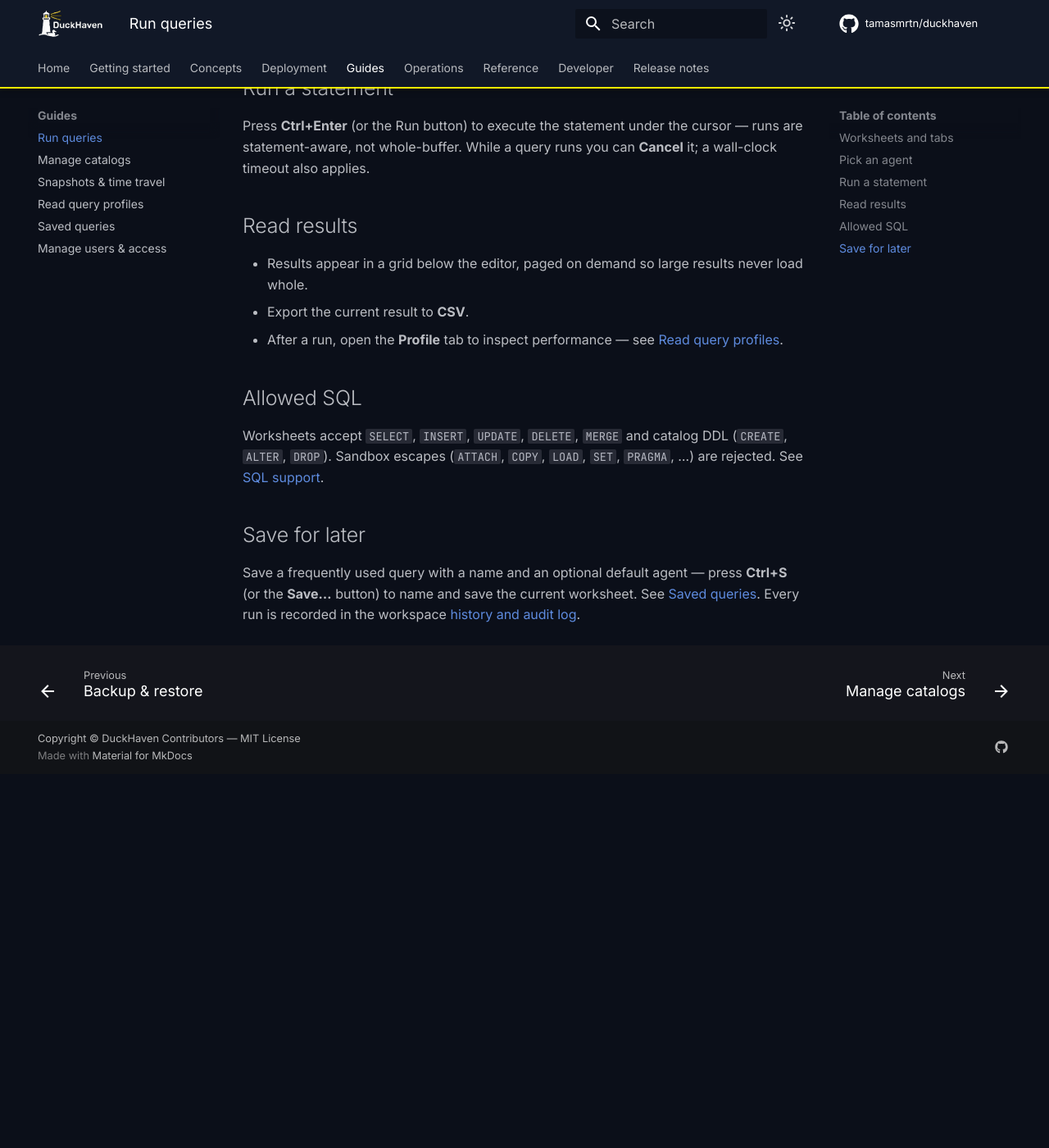
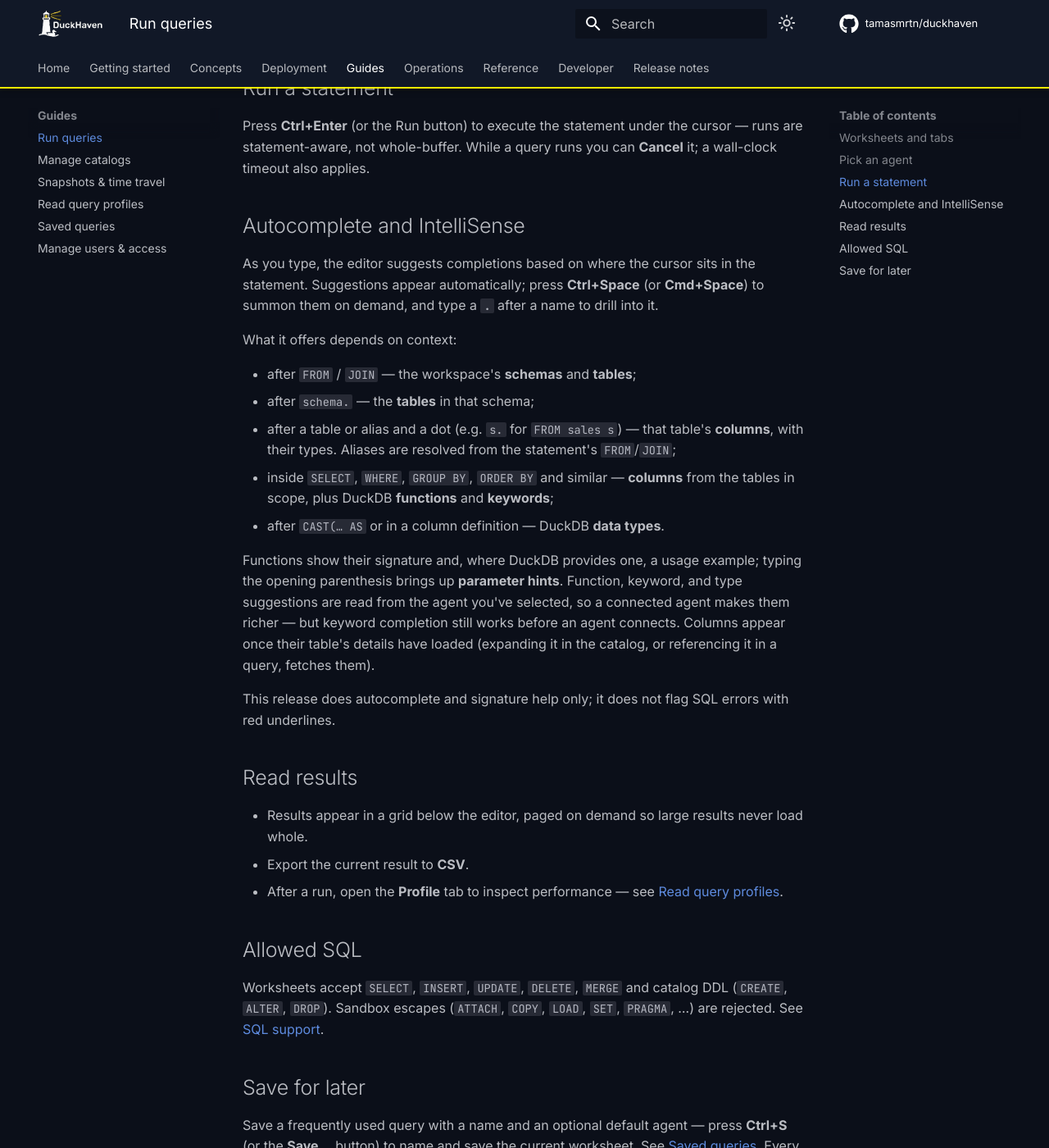
Before and after one commit to tamasmrtn/duckhaven, an MkDocs documentation site: the page built from docs/guides/run-queries.md, in a window 1280 px wide and 1400 px high, scrolled down 576 px. Shown: the whole window at 82% size. Built offline with MkDocs 1.6.1 and Material for MkDocs 9.7.7, drawn with Linux system fonts in a browser that asks for light colours; comment, search, counter and statistics services are not loaded; before the commit the page ends 1520 px from its top, so only the background shows below that.

Commit message:
Document worksheet autocomplete and IntelliSense

```diff
--- a/docs/guides/run-queries.md
+++ b/docs/guides/run-queries.md
@@ -19,6 +19,29 @@
 Press **Ctrl+Enter** (or the Run button) to execute the statement under the cursor — runs are statement-aware, not
 whole-buffer. While a query runs you can **Cancel** it; a wall-clock timeout also applies.
 
+## Autocomplete and IntelliSense
+
+As you type, the editor suggests completions based on where the cursor sits in the statement. Suggestions appear
+automatically; press **Ctrl+Space** (or **Cmd+Space**) to summon them on demand, and type a **`.`** after a name to
+drill into it.
+
+What it offers depends on context:
+
+- after `FROM` / `JOIN` — the workspace's **schemas** and **tables**;
+- after `schema.` — the **tables** in that schema;
+- after a table or alias and a dot (e.g. `s.` for `FROM sales s`) — that table's **columns**, with their types. Aliases
+  are resolved from the statement's `FROM`/`JOIN`;
+- inside `SELECT`, `WHERE`, `GROUP BY`, `ORDER BY` and similar — **columns** from the tables in scope, plus DuckDB
+  **functions** and **keywords**;
+- after `CAST(… AS` or in a column definition — DuckDB **data types**.
+
+Functions show their signature and, where DuckDB provides one, a usage example; typing the opening parenthesis brings up
+**parameter hints**. Function, keyword, and type suggestions are read from the agent you've selected, so a connected
+agent makes them richer — but keyword completion still works before an agent connects. Columns appear once their table's
+details have loaded (expanding it in the catalog, or referencing it in a query, fetches them).
+
+This release does autocomplete and signature help only; it does not flag SQL errors with red underlines.
+
 ## Read results
 
 - Results appear in a grid below the editor, paged on demand so large results never load whole.
```
